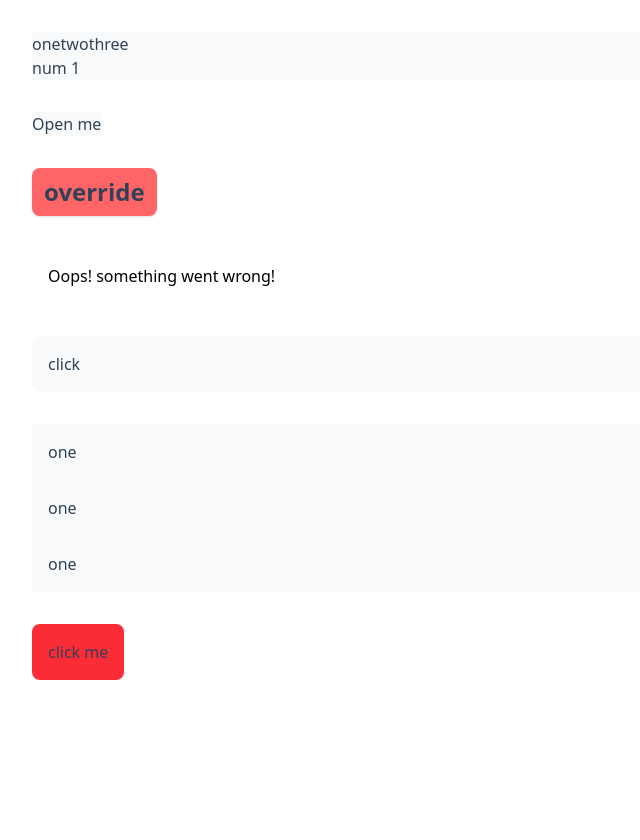
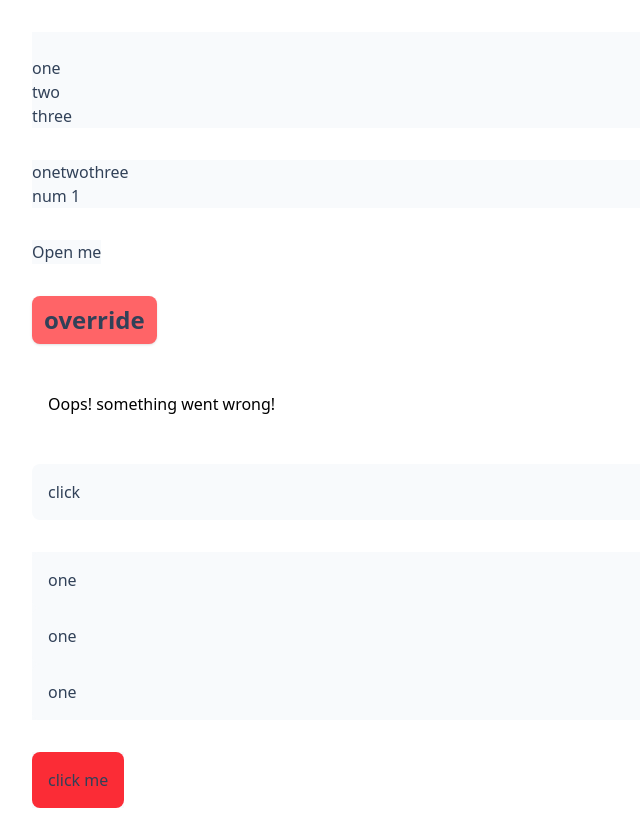
Before and after one commit to pharos-lab/lanthorn, a Vue app: page / in a window 1280 px wide. Shown: the whole page, without its empty margins (0-640 px from the left). Before the commit the page ends 800 px from the top, so only its background shows below. Built offline with nearby package versions, Linux system fonts and the light colour scheme.

Commit message:
made search list item component

```diff
--- a/src/App.vue
+++ b/src/App.vue
@@ -11,6 +11,14 @@ const tabs = useTemplateRef('tabs')
 <template>
   <div class="p-8 space-y-8">
 
+    <SearchList>
+      <SearchListInput></SearchListInput>
+      <SearchListItems>
+        <SearchListItem value="one">one</SearchListItem>
+        <SearchListItem value="two">two</SearchListItem>
+        <SearchListItem value="three">three</SearchListItem>
+      </SearchListItems>
+    </SearchList>
     <Tabs defaultValue="one" ref="tabs" @open="(value:string) => console.log(value)">
       <TabList>
         <TabTrigger value="one">one</TabTrigger>
--- a/src/components/index.ts
+++ b/src/components/index.ts
@@ -6,6 +6,7 @@ import { Floating, FloatingContent, FloatingTrigger } from "./floating"
 import { Dropdown, DropdownContent, DropdownTrigger } from "./dropdown"
 import { Dialog, DialogContent, DialogTrigger } from "./dialog"
 import { Tab, TabList, TabTrigger, Tabs } from "./tabs"
+import { SearchList, SearchListInput, SearchListItem, SearchListItems } from "./searchList"
 
 export {
     Button,
@@ -16,5 +17,7 @@ export {
     Dropdown, DropdownContent, DropdownTrigger,
     Dialog, DialogContent, DialogTrigger,
     Tab, TabList, TabTrigger, Tabs,
+    SearchList, SearchListInput, SearchListItem, SearchListItems,
+
 
  }
--- a/src/components/searchList/SearchList.vue
+++ b/src/components/searchList/SearchList.vue
@@ -9,7 +9,7 @@
 </template>
 
 <script setup lang="ts">
-import { provide, type HTMLAttributes } from 'vue'
+import { provide, ref, type HTMLAttributes } from 'vue'
 import { usePharosComponent } from '../../composables/usePharosComponent';
 
 const props = defineProps<{
@@ -24,7 +24,7 @@ defineOptions({
 })
 
 const { visibleAttrs, pharosClass } = usePharosComponent()
-const model = defineModel()
+const model = ref()
 
 provide('searchList', {
     model,
--- a/src/components/searchList/SearchListInput.vue
+++ b/src/components/searchList/SearchListInput.vue
@@ -1,6 +1,6 @@
 <template>
     <input
-        v-model="searchList?.model.value"
+        v-model="value"
         type="text"
         class="l-search-list-input"
         :class="pharosClass('SearchListInput', props.class)"
@@ -9,7 +9,7 @@
 </template>
 
 <script setup lang="ts">
-import { inject, type HTMLAttributes, type Ref } from 'vue'
+import { computed, inject, type HTMLAttributes, type Ref } from 'vue'
 import { usePharosComponent } from '../../composables/usePharosComponent'
 
 const props = defineProps<{
@@ -23,8 +23,13 @@ defineOptions({
 
 const { visibleAttrs, pharosClass } = usePharosComponent()
 
+const value = computed({
+  get: () => searchList?.model.value,
+  set: (val) => {
+    if (searchList) searchList.model.value = val
+  }
+})
 const searchList = inject<{
     model: Ref
 }>('searchList')
-
 </script>
--- a/src/components/searchList/SearchListItem.vue
+++ b/src/components/searchList/SearchListItem.vue
@@ -0,0 +1,31 @@
+<template>
+    <li
+        class="l-search-list-item"
+        :class="pharosClass('SearchListItem', props.class)"
+        v-bind="visibleAttrs"
+        v-show="props.value.includes(searchList?.model.value) || !searchList?.model.value"
+    >
+        <slot></slot>
+    </li>
+</template>
+
+<script setup lang="ts">
+import { inject, type HTMLAttributes, type Ref,  } from 'vue'
+import { usePharosComponent } from '../../composables/usePharosComponent'
+
+const props = defineProps<{
+    class?: HTMLAttributes['class'],
+    value: string,
+    [key: string]: unknown
+}>()
+
+defineOptions({
+    inheritAttrs: false
+})
+
+const { visibleAttrs, pharosClass } = usePharosComponent()
+
+const searchList = inject<{
+    model: Ref
+}>('searchList')
+</script>
--- a/src/components/searchList/SearchListItems.vue
+++ b/src/components/searchList/SearchListItems.vue
@@ -3,19 +3,17 @@
         class="l-search-list-items overflow-hidden"
         :class="pharosClass('SearchListItems', props.class)"
         v-bind="visibleAttrs"
-        v-show="props.value.includes(searchList?.model.value)"
     >
         <slot></slot>
     </ul>
 </template>
 
 <script setup lang="ts">
-import { inject, type HTMLAttributes, type Ref } from 'vue'
+import { type HTMLAttributes } from 'vue'
 import { usePharosComponent } from '../../composables/usePharosComponent'
 
 const props = defineProps<{
     class?: HTMLAttributes['class'],
-    value: string,
     [key: string]: unknown
 }>()
 
@@ -24,11 +22,6 @@ defineOptions({
 })
 
 const { visibleAttrs, pharosClass } = usePharosComponent()
-
-const searchList = inject<{
-    model: Ref
-}>('searchList')
-
 </script>
 
 <style scoped>
--- a/src/components/searchList/index.ts
+++ b/src/components/searchList/index.ts
@@ -0,0 +1,6 @@
+import SearchList from "./SearchList.vue";
+import SearchListInput from "./SearchListInput.vue";
+import SearchListItem from "./SearchListItem.vue";
+import SearchListItems from "./SearchListItems.vue";
+
+export { SearchList, SearchListInput, SearchListItem, SearchListItems }
```
